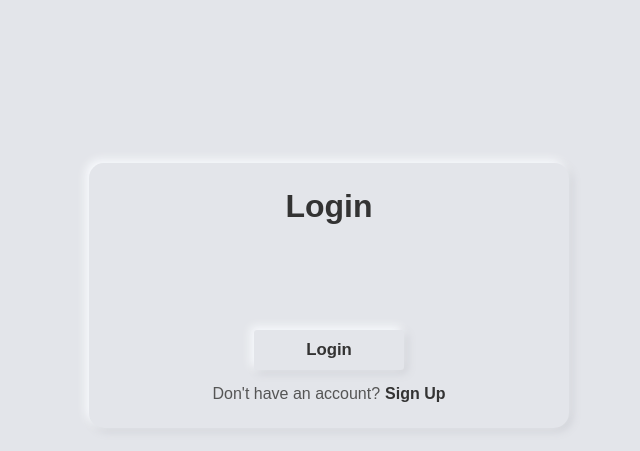
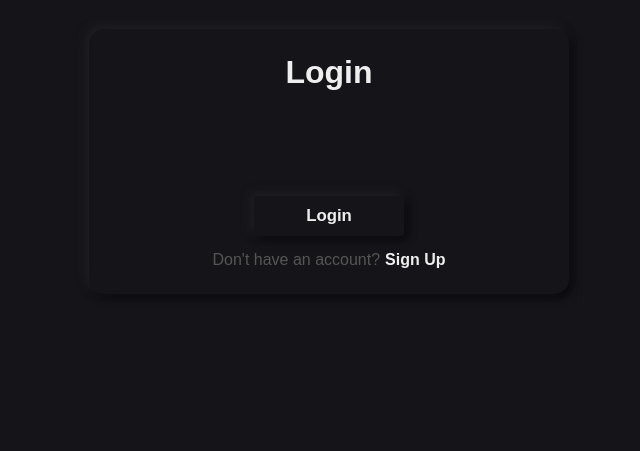
Before and after one commit to N-eeraj/neumorphic-form, a React (Vite) app: page / in a window 1280 px wide. Shown: the part 105-556 px from the top of the page, without its empty margins (311-951 px from the left). Built offline with nearby package versions, Linux system fonts and the light colour scheme.

Commit message:
Added toggle theme functionality

```diff
--- a/src/App.jsx
+++ b/src/App.jsx
@@ -2,6 +2,8 @@ import { useState } from "react"
 
 import LoginForm from '@components/forms/Login'
 import RegisterForm from '@components/forms/Register'
+
+import ToggleButton from '@components/Button/Toggle'
 
 import { preventSubmit } from '@/utils'
 
@@ -9,13 +11,15 @@ import appStyles from '@styles/app.module.css'
 
 const App = () => {
   const [formType, setFormType] = useState('login')
+  const [theme, setTheme] = useState('dark')
 
-  const handleFormChange = () => setFormType(prevValue => prevValue === 'login' ? 'signUp' : 'login')
+  const handleFormChange = () => setFormType(prevForm => prevForm === 'login' ? 'signUp' : 'login')
+  const handleToggleTheme = () => setTheme(prevTheme => prevTheme === 'dark' ? 'light' : 'dark')
 
   const handleSubmit = data => console.log(data)
 
   return (
-    <div className={appStyles.mainBackground}>
+    <div className={appStyles.mainBackground} data-theme={theme}>
       <form className={appStyles.form} onSubmit={preventSubmit}>
         {
           formType === 'login' ?
@@ -24,6 +28,8 @@ const App = () => {
             <RegisterForm onChangeForm={handleFormChange} onSubmit={handleSubmit} />
         }
       </form>
+
+      <ToggleButton onClick={handleToggleTheme} />
     </div>
   )
 }
--- /dev/null
+++ b/src/components/Button/Toggle.jsx
@@ -0,0 +1,7 @@
+const Toggle = ({onClick}) => {
+  return (
+    <button onClick={onClick} />
+  )
+}
+
+export default Toggle
--- a/src/components/Button.jsx
+++ b/src/components/Button/index.jsx
@@ -1,4 +1,4 @@
-import buttonStyles from '@styles/button.module.css'
+import buttonStyles from '@styles/button/index.module.css'
 
 const Button = ({text, onClick}) => {
   return (
--- a/src/styles/index.css
+++ b/src/styles/index.css
@@ -3,6 +3,13 @@
     --ink: #333;
     --shadow-left: #FAFCFF;
     --shadow-right: #CDCFD5;
+}
+
+[data-theme="dark"] {
+    --paper: #151519;
+    --ink: #EEE;
+    --shadow-left: #202025;
+    --shadow-right: #07070A;
 }
 
 * {
```
Also changed, not shown: src/styles/button/index.module.css (renamed from src/styles/button.module.css).
